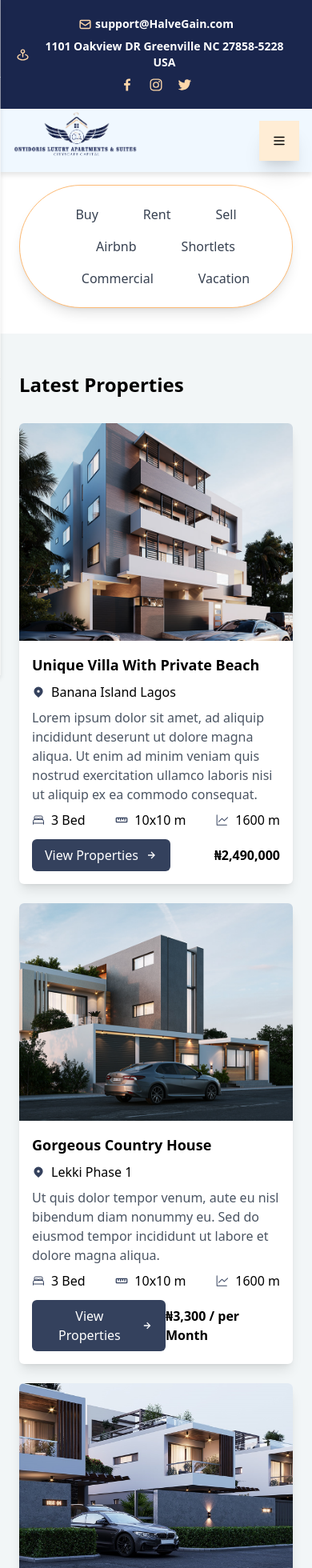
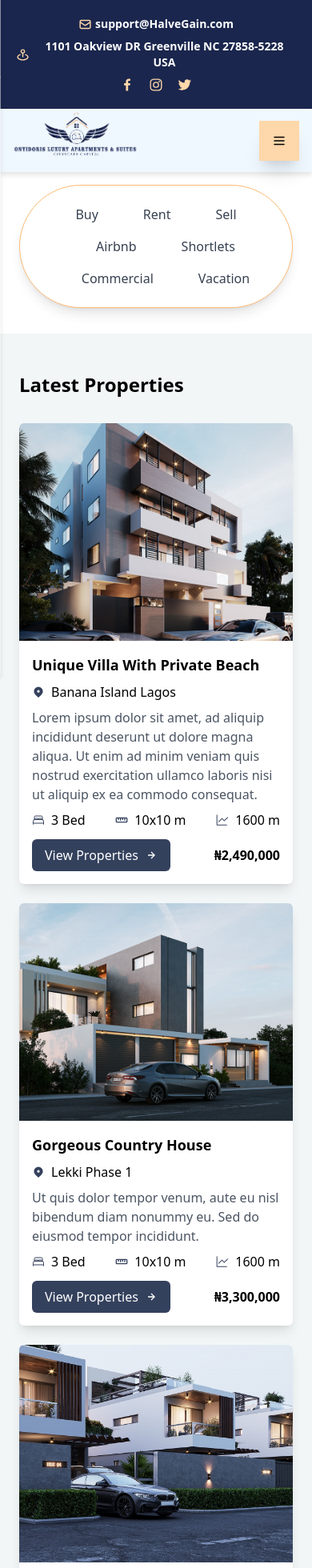
Before and after one commit to Dera-Enebeli/RealEstate, a React (Vite) app: page /project in a window 390 px wide. Shown: the top 1960 px of the page at 80% size. Built offline with nearby package versions, Linux system fonts and the light colour scheme.

Commit message:
project details

```diff
--- a/src/components/Header.jsx
+++ b/src/components/Header.jsx
@@ -115,7 +115,7 @@ export default function Header() {
           {/* Burger Icon for Small Screens */}
           <div
             onClick={() => setNavShow(!navShow)}
-            className="flex shadow-xl p-4 bg-orange-100 cursor-pointer md:hidden">
+            className="flex shadow-xl p-4 bg-orange-200 cursor-pointer md:hidden">
             <HiOutlineMenu className=" font-bold text-lg" />
           </div>
         </div>
--- a/src/pages/Project.jsx
+++ b/src/pages/Project.jsx
@@ -26,11 +26,11 @@ const properties = [
     location: "Lekki Phase 1",
     image: "/apt2.jpg",
     description:
-      "Ut quis dolor tempor venum, aute eu nisl bibendum diam nonummy eu. Sed do eiusmod tempor incididunt ut labore et dolore magna aliqua.",
+      "Ut quis dolor tempor venum, aute eu nisl bibendum diam nonummy eu. Sed do eiusmod tempor incididunt.",
     bed: 3,
     size: "10x10 m",
     area: "1600 m",
-    price: "₦3,300 / per Month",
+    price: "₦3,300,000",
   },
   {
     id: 3,
```
